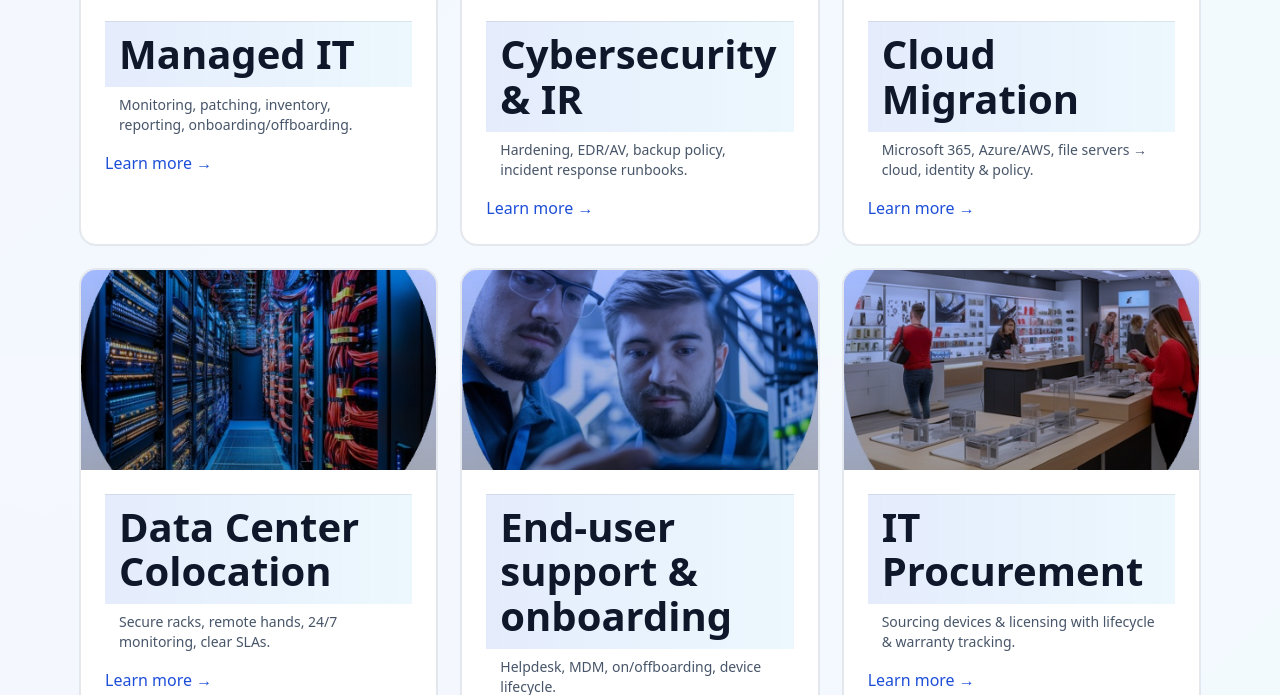
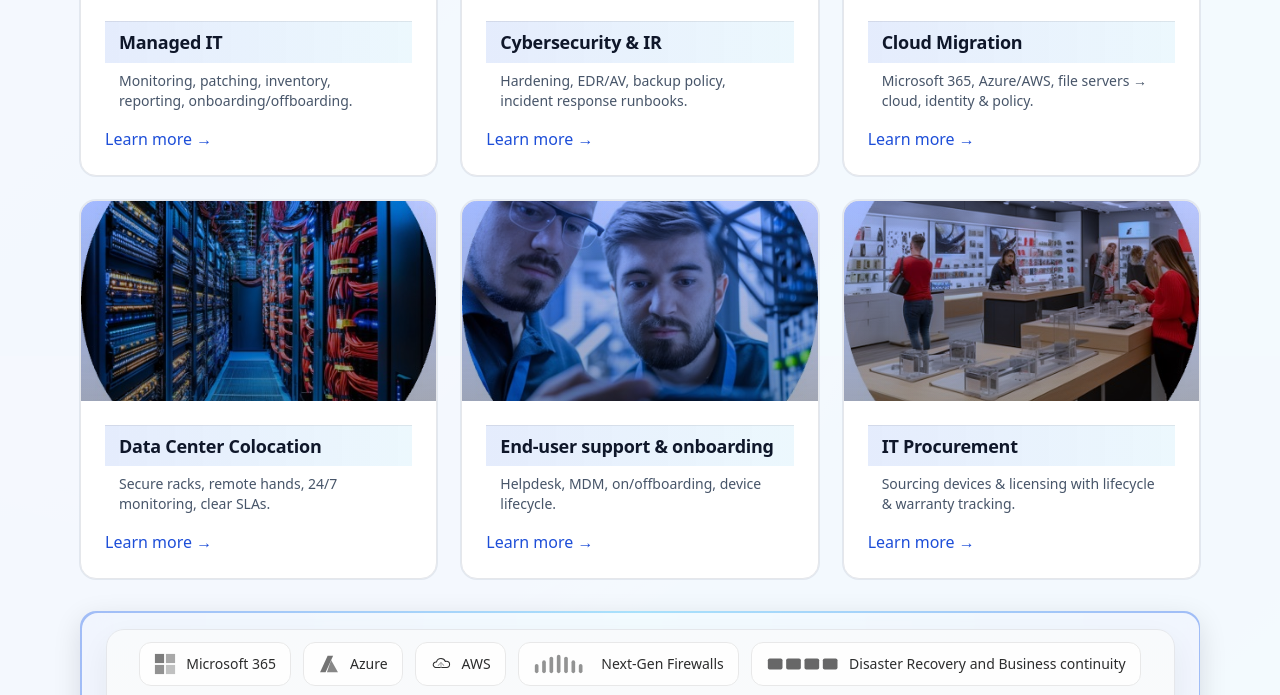
Before and after one commit to Tool-Go/KOKO-tech, a website: page public/index.html in a window 1280 px wide. Shown: the part 1244-1939 px from the top of the page. Drawn offline with nearby package versions, Linux system fonts and the light colour scheme.

Commit message:
assets: pages uploading

```diff
--- a/public/index.html
+++ b/public/index.html
@@ -129,7 +129,7 @@
     <p class="hero-sub">Cybersecurity, cloud migration, colocation &amp; end-user support — with measurable uptime gains and fewer tickets.</p>
     <div class="hero__cta">
       <a class="btn btn-primary" href="/contact.html#quote">Get a Quote</a>
-      <a class="btn btn-ghost" href="#Services">Explore Services</a>
+      <a class="btn btn-ghost" href="/services.html">Explore Services</a>
     </div>
   </div>
 </section>
--- a/public/site.css
+++ b/public/site.css
@@ -713,7 +713,7 @@ html, body { overflow-x: hidden; }
 .svc-breadcrumb { color:#94a3b8; font-size:.95rem; margin-bottom:10px; }
 .svc-breadcrumb a { color:#bfdbfe; text-decoration: underline; }
 
-.svc-title { margin:0 0 8px; font-size: clamp(28px, 4.2vw, 40px); line-height:1.12; }
+.svc-title { margin:0 0 8px; font-size: clamp(18px, 4.2vw, 25px); line-height:1.12; }
 .svc-intro { margin: 6px 0 14px; color:#334155; max-width: 70ch; }
 
 .svc-tags { display:flex; flex-wrap:wrap; gap:10px; margin-bottom: 16px; }
@@ -724,3 +724,29 @@ html, body { overflow-x: hidden; }
   background: #0b1c3a;
 }
 .svc-media img { display:block; width:100%; height:auto; max-height:460px; object-fit:cover; }
+
+/* Tech icons sizing */
+.services-icons li a svg { width: 32px; height: 32px; display:block; }
+.services-icons li a { display:flex; align-items:center; gap:10px; }
+
+/* --- Stabilise les tailles de titres de vignettes (Chrome/Opera) --- */
+html { font-size: 16px; -webkit-text-size-adjust: 100%; text-size-adjust: 100%; }
+
+.svc-title{
+  /* Taille stable, très peu responsive */
+  font-size: 10px;
+  line-height: 1.15;
+  font-weight: 750;             /* évite le “bold synthétique” trop gras */
+  letter-spacing: -0.015em;
+  font-synthesis-weight: none;  /* Blink: empêche l’épaississement artificiel */
+  -webkit-font-smoothing: antialiased;
+  text-rendering: optimizeLegibility;
+}
+
+/* Option: verrou total au-dessus de 1280px */
+@media (min-width: 1280px){
+  .svc-title { font-size: 18px; }
+}
+
+/* S'assure que le conteneur ne “zoome” pas le texte */
+.service-card .p-6 { font-size: 1rem; }
```
